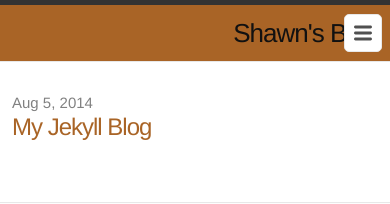
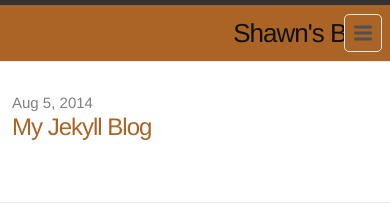
Before and after one commit to shawnlknight/blog, a Jekyll site: the page built from index.html, in a window 390 px wide. Shown: the top 204 px of the page. Built offline with Jekyll 4.4.1, drawn with Linux system fonts in a browser that asks for light colours.

Commit message:
css change

```diff
--- a/css/main.css
+++ b/css/main.css
@@ -359,7 +359,7 @@ a:visited { color: #935621; }
     position: fixed;
     z-index: 10;
     top: 14px; right: 8px;
-    background-color: white;
+    background-color: #a96426;
     -webkit-border-radius: 5px;
     -moz-border-radius: 5px;
     border-radius: 5px;
```
